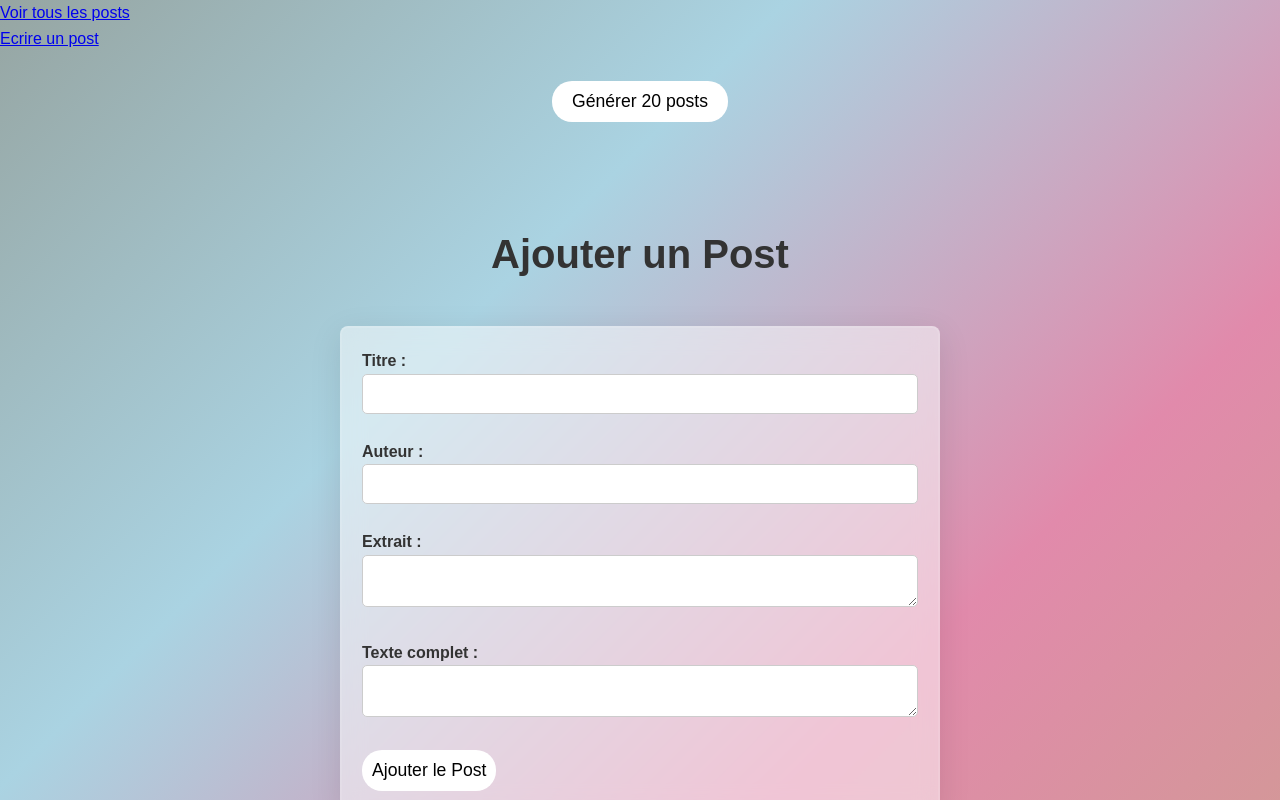
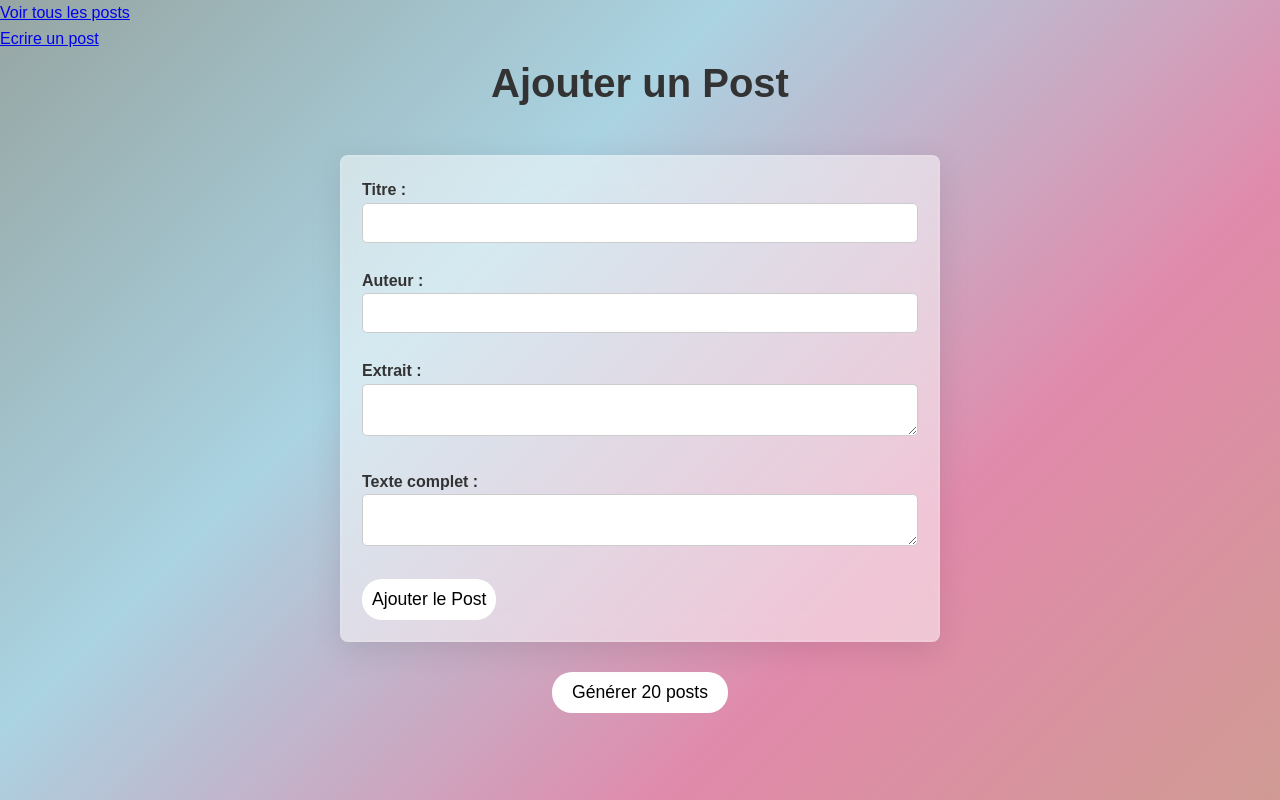
Before and after one commit to Loriane-2009/InfraDon2, a Vue app: page /about in a window 1280 px wide. Shown: the top 800 px of the page. Built offline with nearby package versions, Linux system fonts and the light colour scheme.

Commit message:
Coorection factory

```diff
--- a/src/assets/styles.css
+++ b/src/assets/styles.css
@@ -36,7 +36,6 @@ h1 {
 .posts {
     display: flex;
     flex-direction: column;
-    repeat(auto-fit, minmax(200px, 1fr));
     gap: 25px;
 }
 
--- a/src/pages/About.vue
+++ b/src/pages/About.vue
@@ -60,15 +60,15 @@ const submitForm = async () => {
   }
 };
 
-const generateTestPosts = async () => {
+
+  const generateTestPosts = async () => {
   const count = 20; // Nombre de posts à générer
 
   const generateDocument = (index) => ({
-    _id: `post_${index}_${new Date().getTime()}`, // ID unique basé sur l'index et le timestamp
     content: {
       title: `Titre ${index}`,
       extract: `Extrait de l'article ${index}`,
-      full_text: `Texte complet de l'article ${index}. Il contient plus de contenu pour tester les performances.`
+      full_text: `Texte complet de l'article ${index}. Il contient plus de contenu pour tester les performances.`,
     },
     author: `Auteur ${index}`,
     publish_date: new Date().toISOString(),
@@ -81,28 +81,39 @@ const generateTestPosts = async () => {
 
   try {
     const docs = Array.from({ length: count }, (_, index) => generateDocument(index));
+    let successCount = 0;
+    let errorCount = 0;
+
     for (const doc of docs) {
-      await fetch('http://127.0.0.1:5984/infra-don', {
-        method: 'PUT', // Utiliser PUT pour inclure explicitement l'_id
+      const response = await fetch('http://127.0.0.1:5984/infra-don', {
+        method: 'POST',
         headers: {
           'Content-Type': 'application/json',
         },
         body: JSON.stringify(doc),
       });
+
+      if (response.ok) {
+        successCount++;
+      } else {
+        errorCount++;
+        const errorDetail = await response.json();
+        console.error(`Erreur pour le document ${doc.content.title} :`, errorDetail);
+      }
     }
-    alert(`${count} posts générés avec succès.`);
+
+    alert(`${successCount} posts ajoutés avec succès, ${errorCount} erreurs.`);
   } catch (err) {
     console.error('Erreur lors de la génération des posts :', err);
     alert('Une erreur est survenue lors de la génération des posts.');
   }
 };
 
+
 </script>
 
 <template>
-   <button class="generate-button" @click="generateTestPosts">
-      Générer 20 posts
-    </button>
+
   <div>
     <h1>Ajouter un Post</h1>
 
```
